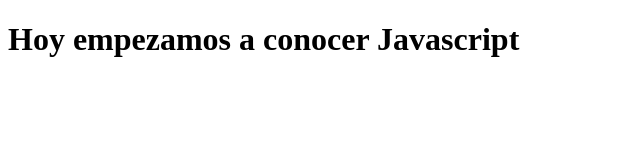
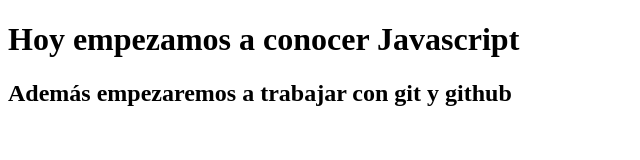
Before and after one commit to veritozy/Proyecto-JS-I, a plain HTML site: page index.html in a window 1280 px wide. Shown: the whole page, without its empty margins (0-640 px from the left). Drawn offline with Linux system fonts and the light colour scheme.

Commit message:
Confirma segundo cambio

```diff
--- a/index.html
+++ b/index.html
@@ -7,5 +7,6 @@
 </head>
 <body>
     <h1>Hoy empezamos a conocer Javascript</h1>
+    <h2>Además empezaremos a trabajar con git y github</h2>
 </body>
 </html>
```
